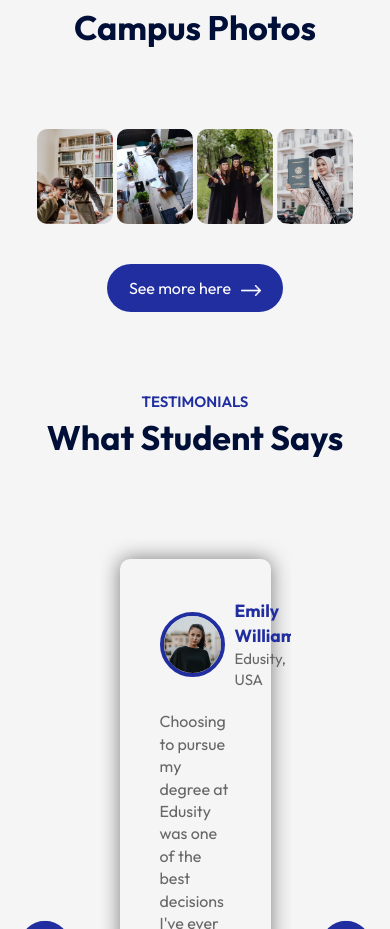
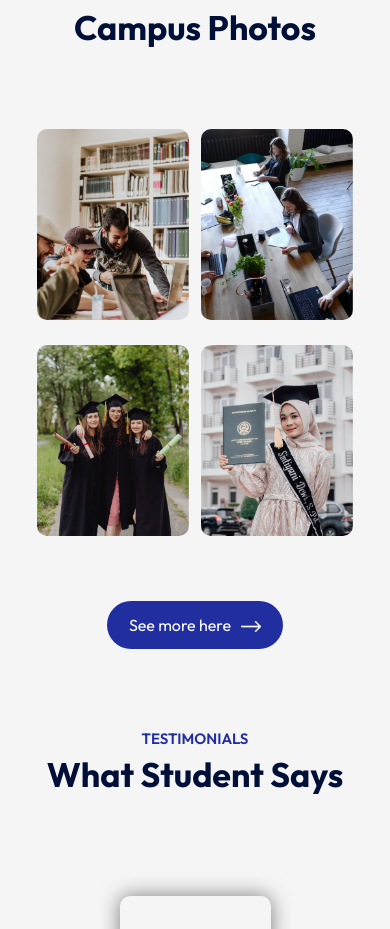
Before and after one commit to harshitverma2103/edusity, a React (Vite) app: page / in a window 390 px wide. Shown: the part 3120-4049 px from the top of the page. Built offline with nearby package versions, Linux system fonts and the light colour scheme.

Commit message:
responsiveness

```diff
--- a/src/Components/Campus/Campus.css
+++ b/src/Components/Campus/Campus.css
@@ -4,14 +4,24 @@
   text-align: center;
 }
 
-.gallery  {
+.gallery {
   display: flex;
   align-items: center;
   justify-content: space-between;
   margin-bottom: 40px;
 }
 
-.gallery img{
+.gallery img {
   width: 24%;
   border-radius: 10px;
 }
+
+@media (max-width: 800px) {
+  .gallery {
+    flex-wrap: wrap;
+  }
+  .gallery img {
+    width: 48%;
+    margin-bottom: 25px;
+  }
+}
```
